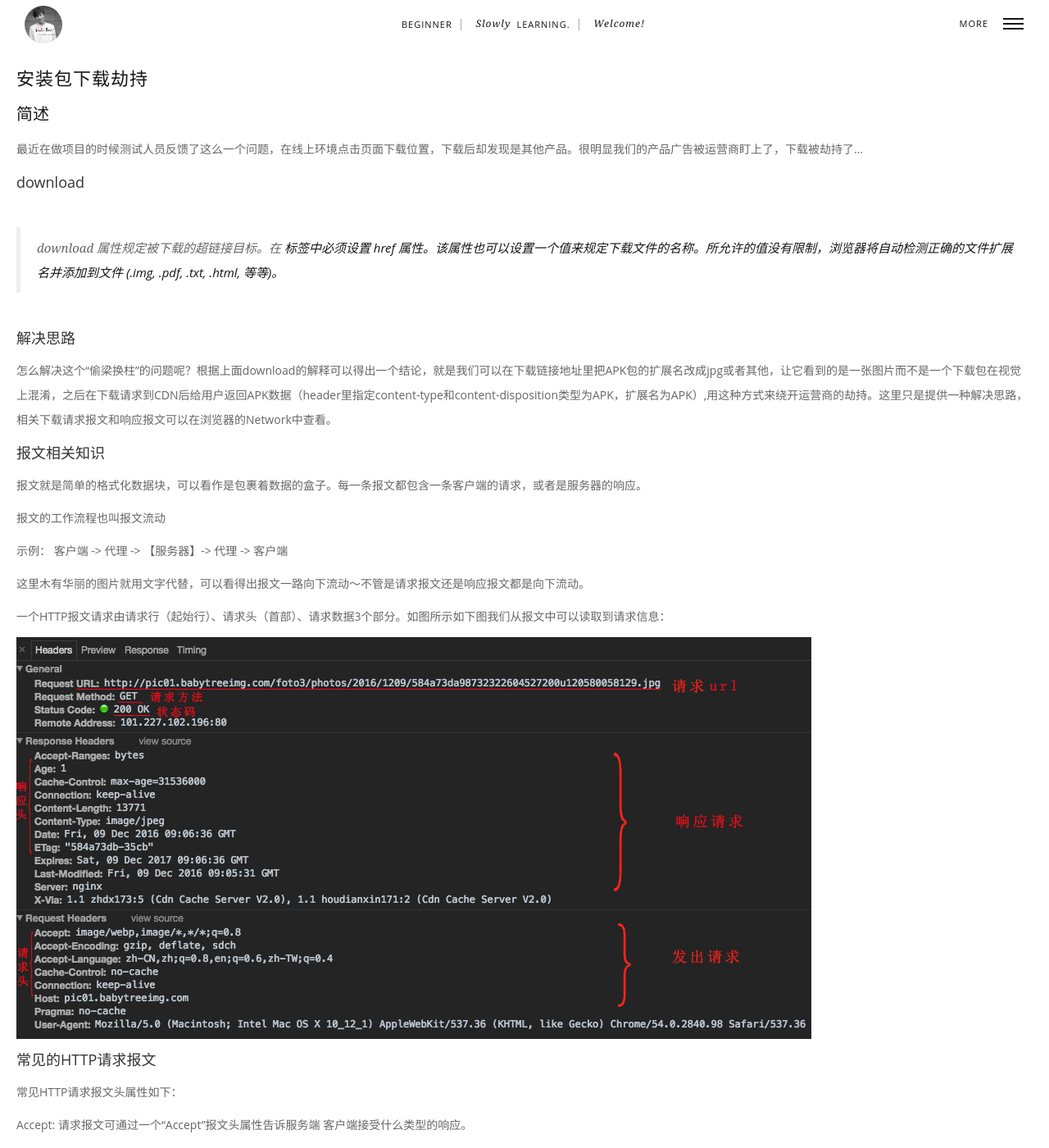
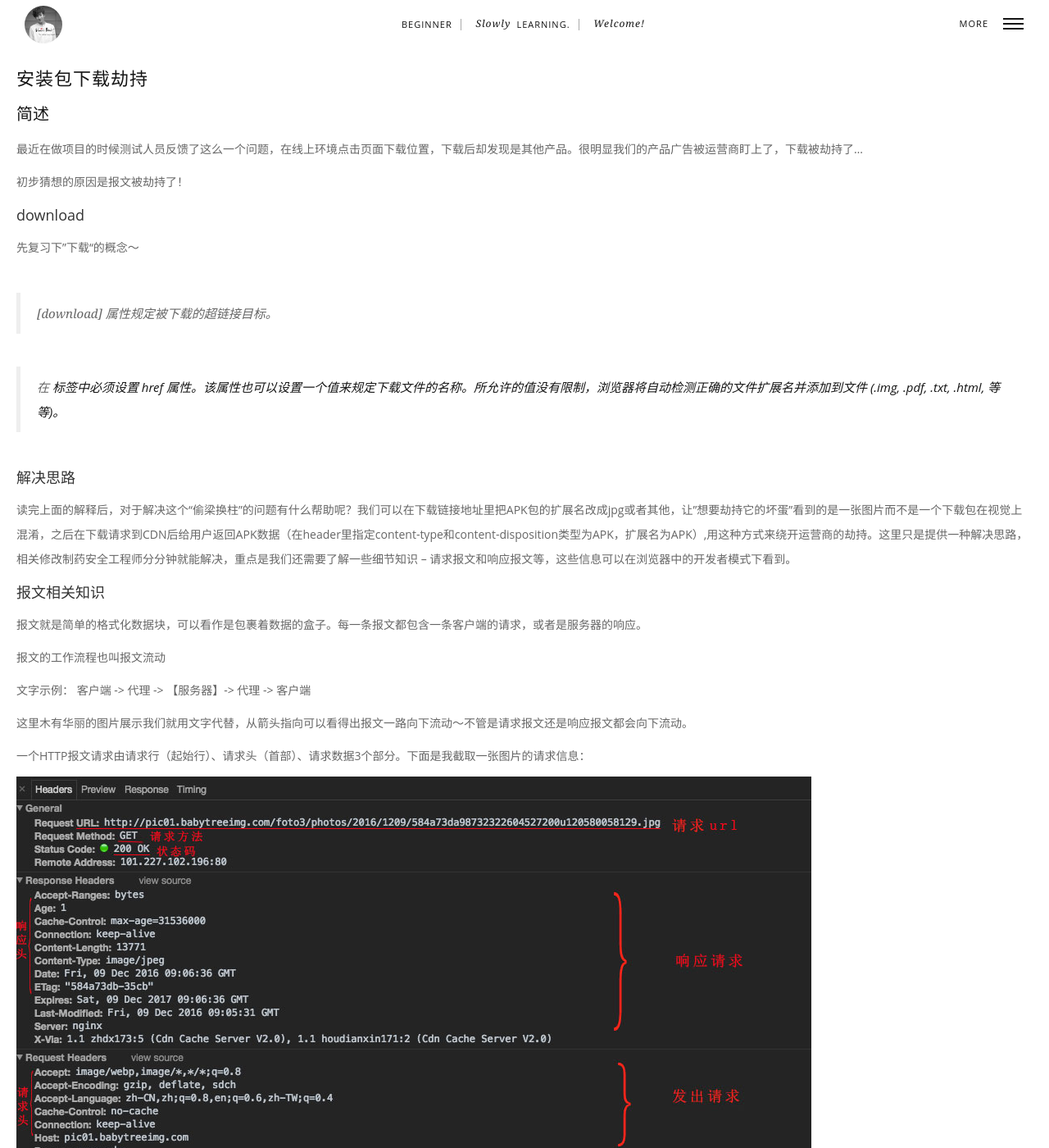
Before and after one commit to wangjiaoxia/wangjiaoxia.github.io, a Jekyll site: the page built from _posts/16-12-16-download-hijack.markdown, in a window 1280 px wide and 1400 px high. Shown: the whole window at 82% size. Built offline with Jekyll 4.4.1, drawn with Linux system fonts in a browser that asks for light colours; comment, search, counter and statistics services are not loaded; some of the changed text lies outside the part shown.

Commit message:
修改内容通顺

```diff
--- a/_posts/16-12-16-download-hijack.markdown
+++ b/_posts/16-12-16-download-hijack.markdown
@@ -9,13 +9,19 @@ title: 安装包下载劫持
 
 最近在做项目的时候测试人员反馈了这么一个问题，在线上环境点击页面下载位置，下载后却发现是其他产品。很明显我们的产品广告被运营商盯上了，下载被劫持了...
 
+初步猜想的原因是报文被劫持了！
+
 #### download
 
-> download 属性规定被下载的超链接目标。在 <a> 标签中必须设置 href 属性。该属性也可以设置一个值来规定下载文件的名称。所允许的值没有限制，浏览器将自动检测正确的文件扩展名并添加到文件 (.img, .pdf, .txt, .html, 等等)。
+先复习下”下载“的概念～
+
+> [download] 属性规定被下载的超链接目标。
+
+> 在 <a> 标签中必须设置 href 属性。该属性也可以设置一个值来规定下载文件的名称。所允许的值没有限制，浏览器将自动检测正确的文件扩展名并添加到文件 (.img, .pdf, .txt, .html, 等等)。
 
 #### 解决思路
 
-怎么解决这个“偷梁换柱”的问题呢？根据上面download的解释可以得出一个结论，就是我们可以在下载链接地址里把APK包的扩展名改成jpg或者其他，让它看到的是一张图片而不是一个下载包在视觉上混淆，之后在下载请求到CDN后给用户返回APK数据（header里指定content-type和content-disposition类型为APK，扩展名为APK）,用这种方式来绕开运营商的劫持。这里只是提供一种解决思路，相关下载请求报文和响应报文可以在浏览器的Network中查看。
+读完上面的解释后，对于解决这个“偷梁换柱”的问题有什么帮助呢？我们可以在下载链接地址里把APK包的扩展名改成jpg或者其他，让"想要劫持它的坏蛋"看到的是一张图片而不是一个下载包在视觉上混淆，之后在下载请求到CDN后给用户返回APK数据（在header里指定content-type和content-disposition类型为APK，扩展名为APK）,用这种方式来绕开运营商的劫持。这里只是提供一种解决思路，相关修改制药安全工程师分分钟就能解决，重点是我们还需要了解一些细节知识 -- 请求报文和响应报文等，这些信息可以在浏览器中的开发者模式下看到。
 
 #### 报文相关知识
 
@@ -23,11 +29,11 @@ title: 安装包下载劫持
 
 报文的工作流程也叫报文流动
 
-示例： 客户端 -> 代理 -> 【服务器】-> 代理 -> 客户端
+文字示例： 客户端 -> 代理 -> 【服务器】-> 代理 -> 客户端
 
-这里木有华丽的图片就用文字代替，可以看得出报文一路向下流动～不管是请求报文还是响应报文都是向下流动。
+这里木有华丽的图片展示我们就用文字代替，从箭头指向可以看得出报文一路向下流动～不管是请求报文还是响应报文都会向下流动。
 
-一个HTTP报文请求由请求行（起始行）、请求头（首部）、请求数据3个部分。如图所示如下图我们从报文中可以读取到请求信息：
+一个HTTP报文请求由请求行（起始行）、请求头（首部）、请求数据3个部分。下面是我截取一张图片的请求信息：
 
 ![http baowen](/img/161216/http-baowen.jpg)
 
@@ -35,7 +41,7 @@ title: 安装包下载劫持
 
 常见HTTP请求报文头属性如下：
 
-Accept: 请求报文可通过一个“Accept”报文头属性告诉服务端 客户端接受什么类型的响应。
+Accept: 请求报文可通过一个“Accept”报文头属性告诉服务端、客户端接受什么类型的响应。
 
 Cookie: 客户端的Cookie就是通过这个报文头属性传给服务端的哦!
 
```
Also changed, not shown: other parts of _posts/16-12-16-download-hijack.markdown (+1 -1 lines).
